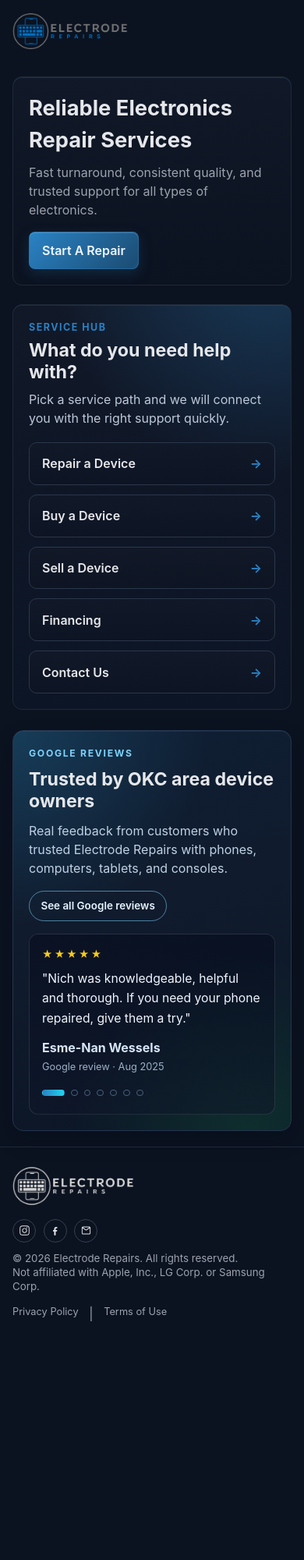
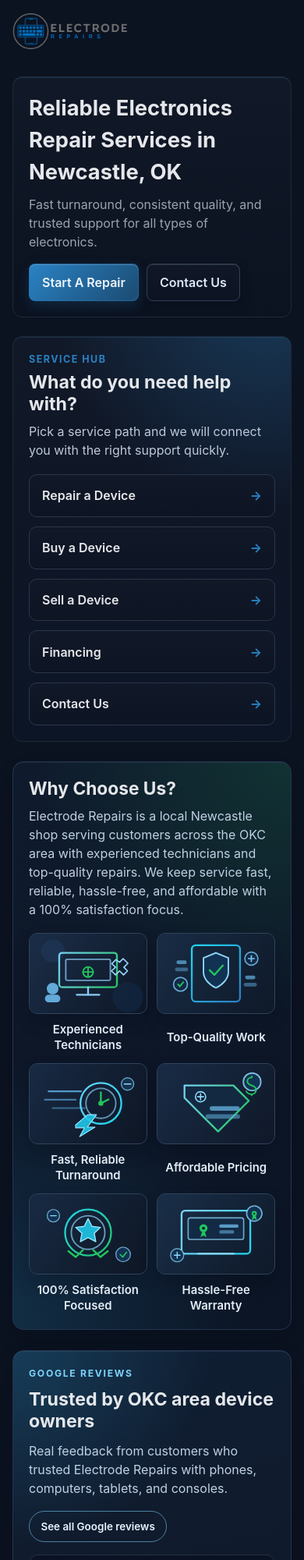
Before and after one commit to danielwadeheat/ElectrodeRepairs, a website: page index.html in a window 390 px wide. Shown: the top 2000 px of the page at 78% size. Before the commit the page ends 1716 px from the top, so only its background shows below. Drawn offline with Linux system fonts and the light colour scheme.

Commit message:
Enhance footer and home page layout with new contact section and improved styles.  Updated footer layout to include a new contact area with address and phone number.  Adjusted grid areas and row gaps in footer CSS for better spacing.  Added styles for footer contact links and hover effects.  Modified home page hero section to include a secondary call-to-action button.  Introduced a new "Why Choose Us?" section with grid layout and multiple items.  Enhanced responsiveness in the CSS for the new sections.  Added new SVG images for "Why Choose Us?" section to improve visual appeal.

```diff
--- a/css/footer.css
+++ b/css/footer.css
@@ -9,10 +9,11 @@ footer {
   grid-template-columns: 1fr;
   grid-template-areas:
     'logo'
+    'contact'
     'social'
-    'disclaimer'
-    'legal';
-  row-gap: 0.8rem;
+    'legal'
+    'disclaimer';
+  row-gap: 0.95rem;
 }
 
 .footer-logo-wrap {
@@ -27,6 +28,33 @@ footer {
   flex-shrink: 0;
 }
 
+.footer-contact {
+  grid-area: contact;
+  margin: 0;
+  display: grid;
+  gap: 0.25rem;
+  font-style: normal;
+  place-self: start start;
+}
+
+.footer-contact-link {
+  color: #c4d1e0;
+  text-decoration: none;
+  font-size: 0.86rem;
+  line-height: 1.35;
+}
+
+.footer-phone {
+  color: #dce8f6;
+  font-weight: 600;
+}
+
+.footer-contact-link:hover,
+.footer-contact-link:focus-visible {
+  color: var(--primary);
+  text-decoration: underline;
+}
+
 .footer-disclaimer {
   grid-area: disclaimer;
   display: block;
@@ -39,6 +67,7 @@ footer {
   display: flex;
   align-items: center;
   gap: 0.6rem;
+  margin-top: 0.2rem;
   place-self: start start;
 }
 
@@ -153,8 +182,14 @@ footer {
   grid-area: legal;
   display: flex;
   gap: 0.85rem;
+  margin-top: 0.1rem;
   place-self: start start;
   white-space: nowrap;
+}
+
+.legal-links p {
+  margin: 0;
+  color: #7f8da0;
 }
 
 .legal-links a {
--- a/css/home.css
+++ b/css/home.css
@@ -50,9 +50,15 @@ p {
   color: var(--muted);
 }
 
+.hero-actions {
+  display: flex;
+  flex-wrap: wrap;
+  gap: 0.65rem;
+  margin-top: 1rem;
+}
+
 .cta {
   display: inline-block;
-  margin-top: 1rem;
   padding: 0.7rem 1rem;
   border-radius: 8px;
   background-image: linear-gradient(135deg, #2a82c4 0%, #1c4f77 55%, #2a82c4 100%);
@@ -88,6 +94,24 @@ p {
   box-shadow:
     inset 0 2px 5px rgb(5 12 22 / 45%),
     0 3px 8px rgb(5 12 22 / 35%);
+}
+
+.cta-secondary {
+  background: linear-gradient(180deg, rgb(17 24 39 / 96%), rgb(13 20 35 / 96%));
+  border-color: #2f4259;
+  color: #dce9f8;
+  box-shadow:
+    inset 0 1px 0 rgb(229 231 235 / 12%),
+    0 5px 14px rgb(5 12 22 / 26%);
+}
+
+.cta-secondary:hover,
+.cta-secondary:focus-visible {
+  background: linear-gradient(180deg, rgb(26 40 59 / 98%), rgb(15 24 39 / 98%));
+  border-color: #5fa4d9;
+  box-shadow:
+    0 0 0 1px rgb(95 164 217 / 28%),
+    0 10px 20px rgb(9 18 31 / 35%);
 }
 
 .service-hub {
@@ -157,6 +181,64 @@ p {
   border-color: var(--primary);
   color: #eff6ff;
   transform: translateY(-1px);
+}
+
+.why-us {
+  margin-top: 1.6rem;
+  padding: 1.25rem;
+  border: 1px solid #23344e;
+  border-radius: 14px;
+  background:
+    radial-gradient(circle at 100% 0%, rgb(34 197 94 / 14%), transparent 40%),
+    radial-gradient(circle at -10% 100%, rgb(56 189 248 / 16%), transparent 42%),
+    linear-gradient(165deg, #0f1b2d 0%, #0d1728 46%, #0b1424 100%);
+  box-shadow:
+    inset 0 1px 0 rgb(148 163 184 / 10%),
+    0 12px 22px rgb(4 10 20 / 20%);
+}
+
+.why-us-header h2 {
+  margin: 0;
+  font-size: clamp(1.42rem, 2.5vw, 2rem);
+  line-height: 1.2;
+}
+
+.why-us-intro {
+  margin-top: 0.6rem;
+  max-width: 60ch;
+  color: #bfd0e2;
+}
+
+.why-us-grid {
+  margin-top: 1.1rem;
+  display: grid;
+  grid-template-columns: repeat(2, minmax(0, 1fr));
+  gap: 0.8rem;
+}
+
+.why-us-item {
+  margin: 0;
+  display: grid;
+  gap: 0.62rem;
+}
+
+.why-us-item img {
+  width: 100%;
+  border-radius: 11px;
+  border: 1px solid #30435c;
+  aspect-ratio: 16 / 11;
+  object-fit: cover;
+  background: #132238;
+  box-shadow: 0 10px 20px rgb(3 8 17 / 22%);
+}
+
+.why-us-item h3 {
+  margin: 0;
+  color: #e3edf8;
+  font-size: 0.93rem;
+  line-height: 1.35;
+  font-weight: 620;
+  text-align: center;
 }
 
 .reviews {
--- a/css/responsive.css
+++ b/css/responsive.css
@@ -34,6 +34,21 @@
     grid-template-columns: repeat(2, minmax(0, 1fr));
   }
 
+  .why-us {
+    margin-top: 2.1rem;
+    padding: 1.85rem;
+  }
+
+  .why-us-grid {
+    margin-top: 1.25rem;
+    grid-template-columns: repeat(3, minmax(0, 1fr));
+    gap: 1rem;
+  }
+
+  .why-us-item h3 {
+    font-size: 0.98rem;
+  }
+
   .reviews {
     margin-top: 2.1rem;
     padding: 1.85rem;
@@ -57,17 +72,25 @@
   .footer-content {
     grid-template-columns: minmax(0, 1fr) auto;
     grid-template-areas:
-      'logo social'
+      'logo contact'
+      'disclaimer social'
       'disclaimer legal';
-    gap: 0.65rem 1rem;
-    align-items: end;
+    gap: 0.85rem 1.15rem;
+    align-items: start;
+  }
+
+  .footer-contact {
+    place-self: start end;
+    text-align: right;
   }
 
   .social-links {
-    place-self: end end;
+    margin-top: 0.2rem;
+    place-self: start end;
   }
 
   .legal-links {
+    margin-top: 0.2rem;
     justify-self: end;
   }
 
--- a/index.html
+++ b/index.html
@@ -46,9 +46,12 @@
 
     <main class="container">
       <section class="hero">
-        <h1>Reliable Electronics Repair Services</h1>
+        <h1>Reliable Electronics Repair Services in Newcastle, OK</h1>
         <p>Fast turnaround, consistent quality, and trusted support for all types of electronics.</p>
-        <a class="cta" href="#contact">Start A Repair</a>
+        <div class="hero-actions">
+          <a class="cta" href="/repairs.html">Start A Repair</a>
+          <a class="cta cta-secondary" href="/contact.html">Contact Us</a>
+        </div>
       </section>
       <section class="service-hub" aria-labelledby="service-hub-title">
         <p class="service-kicker">Service Hub</p>
@@ -75,6 +78,42 @@
             <span class="service-label">Contact Us</span>
             <span class="service-arrow">→</span>
           </a>
+        </div>
+      </section>
+      <section class="why-us" aria-labelledby="why-us-title">
+        <div class="why-us-header">
+          <h2 id="why-us-title">Why Choose Us?</h2>
+          <p class="why-us-intro">
+            Electrode Repairs is a local Newcastle shop serving customers across the OKC area with experienced
+            technicians and top-quality repairs. We keep service fast, reliable, hassle-free, and affordable with a 100%
+            satisfaction focus.
+          </p>
+        </div>
+        <div class="why-us-grid">
+          <article class="why-us-item">
+            <img src="assets/images/why-experienced-techs.svg" alt="Technician diagnostics illustration" />
+            <h3>Experienced Technicians</h3>
+          </article>
+          <article class="why-us-item">
+            <img src="assets/images/why-quality-work.svg" alt="Quality control tools and shield illustration" />
+            <h3>Top-Quality Work</h3>
+          </article>
+          <article class="why-us-item">
+            <img src="assets/images/why-fast-reliable.svg" alt="Fast turnaround timeline illustration" />
+            <h3>Fast, Reliable Turnaround</h3>
+          </article>
+          <article class="why-us-item">
+            <img src="assets/images/why-affordable-pricing.svg" alt="Transparent pricing tag illustration" />
+            <h3>Affordable Pricing</h3>
+          </article>
+          <article class="why-us-item">
+            <img src="assets/images/why-satisfaction.svg" alt="Customer satisfaction badge illustration" />
+            <h3>100% Satisfaction Focused</h3>
+          </article>
+          <article class="why-us-item">
+            <img src="assets/images/why-hassle-free.svg" alt="Hassle-free warranty coverage illustration" />
+            <h3>Hassle-Free Warranty</h3>
+          </article>
         </div>
       </section>
       <section class="reviews" aria-labelledby="reviews-title">
@@ -223,6 +262,16 @@
         <div class="footer-logo-wrap">
           <img class="footer-logo" src="assets/images/logo_negative.png" alt="Electrode Repairs mark" width="156" />
         </div>
+        <address class="footer-contact" aria-label="Electrode Repairs address and phone">
+          <a
+            class="footer-contact-link"
+            href="https://maps.google.com/?q=1025+N+Main+St,+Newcastle,+OK+73065"
+            target="_blank"
+            rel="noopener noreferrer">
+            1025 N Main St, Newcastle, OK 73065
+          </a>
+          <a class="footer-contact-link footer-phone" href="tel:+14052686305">(405) 268-6305</a>
+        </address>
         <div class="social-links">
           <a
             href="https://www.instagram.com/electrode_repairs/"
```
Also changed, not shown: assets/images/why-affordable-pricing.svg (added), assets/images/why-experienced-techs.svg (added), assets/images/why-fast-reliable.svg (added), assets/images/why-hassle-free.svg (added), assets/images/why-quality-work.svg (added), assets/images/why-satisfaction.svg (added).
